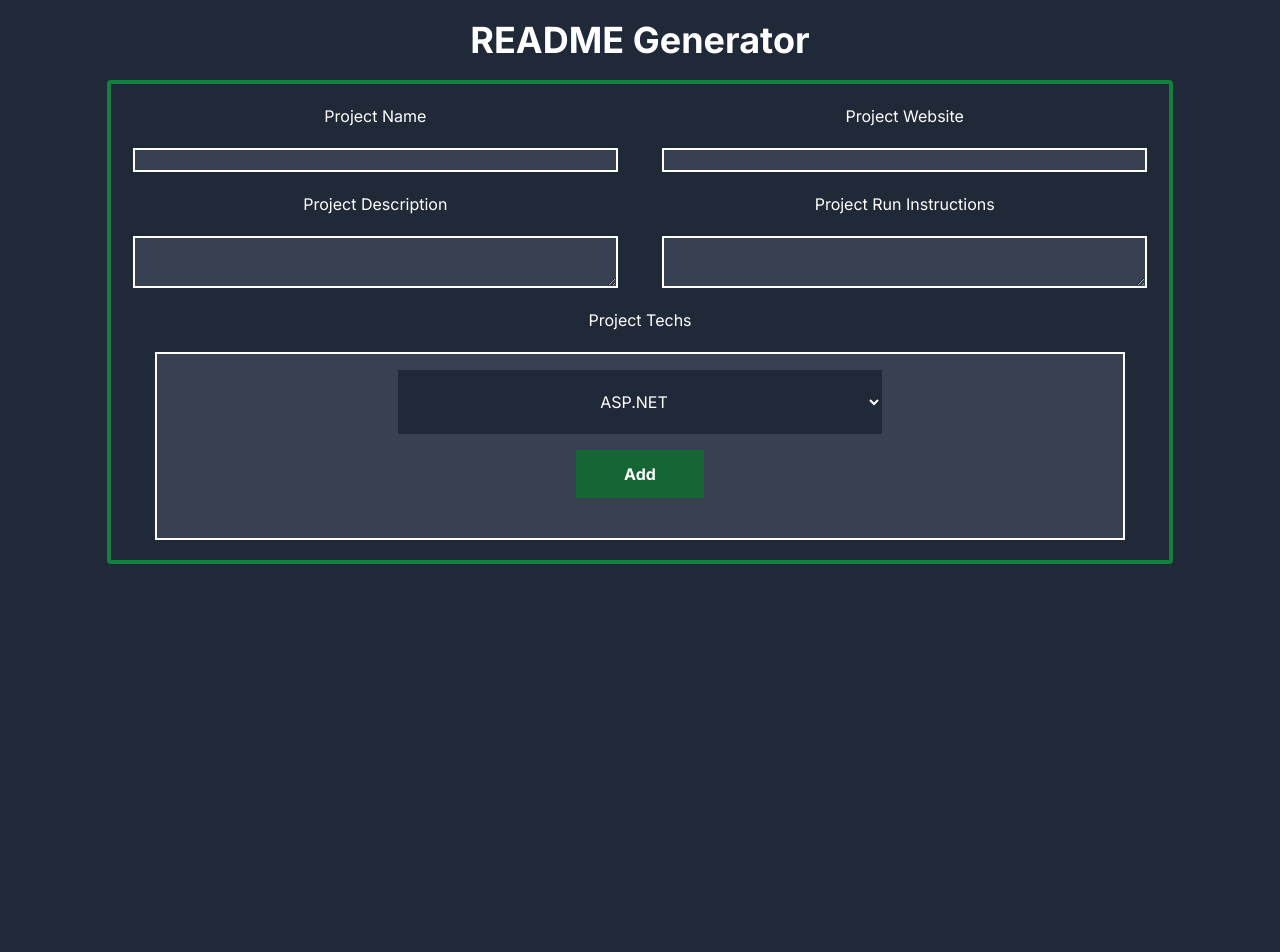
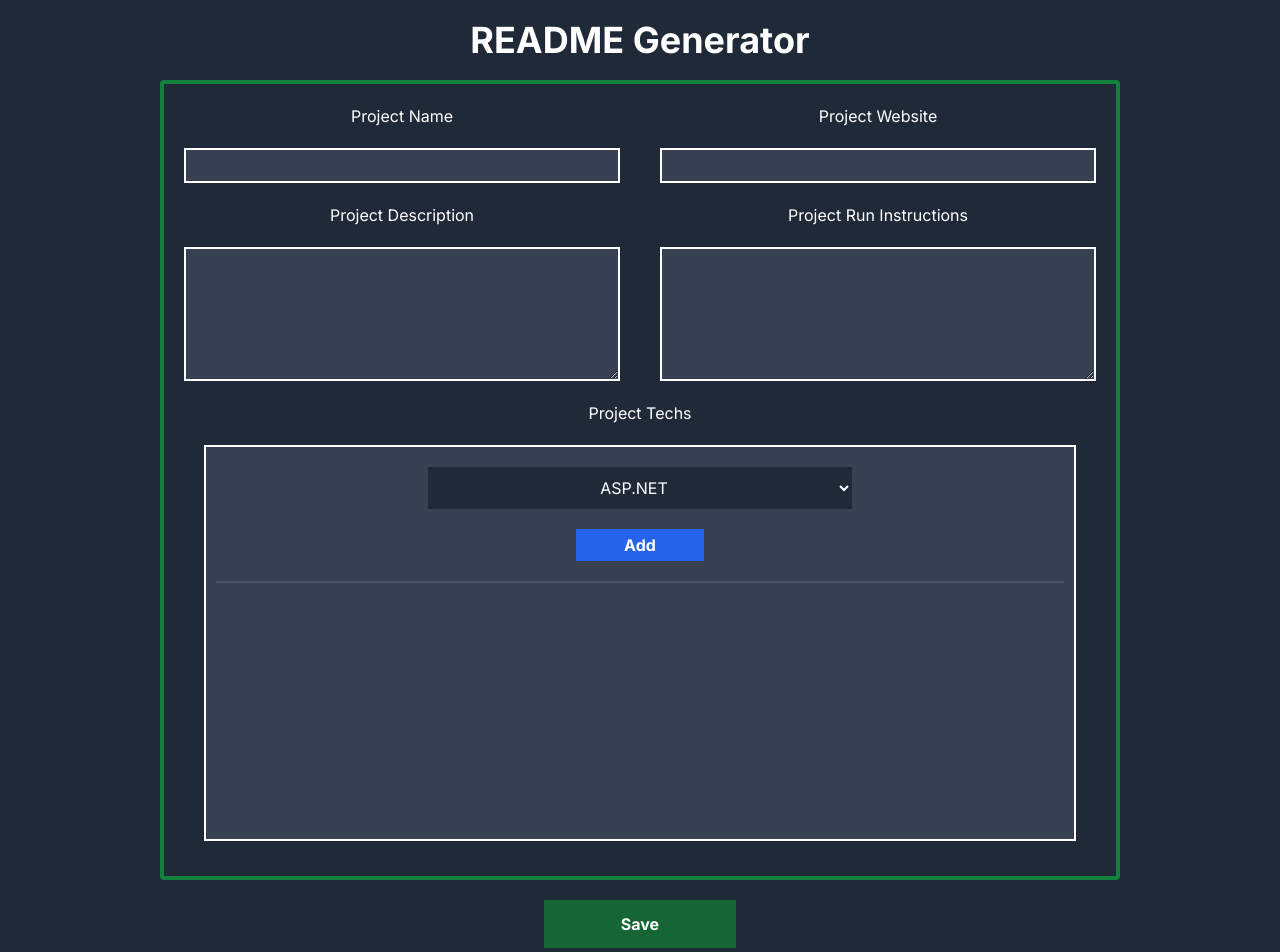
Before and after one commit to RuanEmanuell/readmegenerator, a Next.js app: page / in a window 1280 px wide. Shown: the top 952 px of the page. Before the commit the page ends 800 px from the top, so only its background shows below. Built offline with nearby package versions, Linux system fonts and the light colour scheme.

Commit message:
(Version 1.0) Adding README dialog

```diff
--- a/src/app/globals.css
+++ b/src/app/globals.css
@@ -8,10 +8,25 @@ body{
   height: 100vh;
   width: 100vw;
   min-width: 320px;
+  min-height: 320px;
   overflow: auto;
   background-color: theme("colors.gray.800");
 }
 
+dialog{
+  padding: 0;
+  margin: 0;
+  background-color: rgba(0, 0, 0, 0.801);
+  max-height: 100vh;
+  max-width: 100vw;
+  min-width: 320px;
+  min-height: 320px;
+}
+
+dialog[open]{
+  display: flex;
+}
+
 .whiteBox{
-  @apply text-white border-2 border-white bg-gray-700
+  @apply text-white border-2 border-white bg-gray-700 px-2.5
 }
--- a/src/app/page.tsx
+++ b/src/app/page.tsx
@@ -1,16 +1,11 @@
 "use client"
 
-import { useState } from "react";
+import { useRef, useState } from "react";
 
 type Tech = [string, string];
 
 export default function Home() {
-  const [projectName, setProjectName] = useState<string>("");
-  const [projectWebsite, setProjectWebsite] = useState<string>("");
-  const [projectDescription, setProjectDescription] = useState<string>("");
-  const [projectInstructions, setProjectInstructions] = useState<string>("");
-  const [currentTech, setCurrentTech] = useState<Tech>(["HTML", "https://cdn.jsdelivr.net/gh/devicons/devicon@latest/icons/html5/html5-original.svg"]);
-  const [selectedTechs, setSelectedTechs] = useState<Tech[]>([]);
+  const dialogRef = useRef<HTMLDialogElement>(null);
 
   const techs: Tech[] = [
     // Web
@@ -48,9 +43,9 @@ export default function Home() {
     ["Redis", "https://cdn.jsdelivr.net/gh/devicons/devicon@latest/icons/redis/redis-original.svg"],
 
     // Testing
-    ["Jest", "https://cdn.jsdelivr.net/gh/devicons/devicon@latest/icons/jest/jest-original.svg"],
+    ["Jest", "https://cdn.jsdelivr.net/gh/devicons/devicon@latest/icons/jest/jest-plain.svg"],
     ["Mocha", "https://cdn.jsdelivr.net/gh/devicons/devicon@latest/icons/mocha/mocha-original.svg"],
-    ["Cypressio", "https://cdn.jsdelivr.net/gh/devicons/devicon@latest/icons/cypress/cypressio-original.svg"],
+    ["Cypressio", "https://cdn.jsdelivr.net/gh/devicons/devicon@latest/icons/cypressio/cypressio-original.svg"],
 
     // CI/CD & DevOps
     ["Docker", "https://cdn.jsdelivr.net/gh/devicons/devicon@latest/icons/docker/docker-original.svg"],
@@ -66,9 +61,16 @@ export default function Home() {
 
     // Games
     ["Unity", "https://cdn.jsdelivr.net/gh/devicons/devicon@latest/icons/unity/unity-original.svg"],
-    ["Unreal Engine", "https://cdn.jsdelivr.net/gh/devicons/devicon@latest/icons/unreal/unreal-original.svg"],
+    ["Unreal Engine", "https://cdn.jsdelivr.net/gh/devicons/devicon@latest/icons/unrealengine/unrealengine-original.svg"],
     ["Godot", "https://cdn.jsdelivr.net/gh/devicons/devicon@latest/icons/godot/godot-original.svg"]
   ];
+
+  const [projectName, setProjectName] = useState<string>("");
+  const [projectWebsite, setProjectWebsite] = useState<string>("");
+  const [projectDescription, setProjectDescription] = useState<string>("");
+  const [projectInstructions, setProjectInstructions] = useState<string>("");
+  const [currentTech, setCurrentTech] = useState<Tech>(techs.sort()[0]);
+  const [selectedTechs, setSelectedTechs] = useState<Tech[]>([]);
 
 
   function addTech() {
@@ -81,12 +83,21 @@ export default function Home() {
     setSelectedTechs(prev => prev.filter(item => item !== tech));
   }
 
+  function openSaveMenu() {
+    dialogRef.current?.showModal();
+  }
+
+  function closeSaveMenu() {
+    dialogRef.current?.close();
+  }
+
   return (
-    <div className="w-full h-max">
-      <main className="max-w-screen-xl h-full m-auto flex justify-center flex-col">
+    <>
+      <div className="w-full h-full">
+        <main className="max-w-screen-xl h-max m-auto flex justify-center flex-col">
           <h1 className="text-center text-white font-bold text-4xl my-5">README Generator</h1>
-        <section className="w-11/12 md:w-10/12 h-full mx-auto border-4 border-green-700 rounded">
-          <div className="w-full h-1/3 md:h-1/6 grid grid-cols-1 md:grid-cols-2">
+          <section className="w-11/12 md:w-3/4 h-screen mx-auto border-4 border-green-700 rounded overflow-auto">
+            <div className="w-full h-1/4 md:h-1/8 grid grid-cols-1 md:grid-cols-2">
               <div className="h-full flex justify-center flex-col">
                 <h1 className="text-white my-5 text-center">Project Name</h1>
                 <input className="whiteBox h-1/2 w-11/12 m-auto"
@@ -102,7 +113,7 @@ export default function Home() {
                 </input>
               </div>
             </div>
-          <div className="w-full h-1/3 grid grid-cols-1 md:grid-cols-2">
+            <div className="w-full h-1/2 md:h-1/4 grid grid-cols-1 md:grid-cols-2">
               <div className="h-full w-full flex justify-center flex-col">
                 <h1 className="text-white my-5 text-center">Project Description</h1>
                 <textarea className="whiteBox h-3/4 w-11/12 m-auto"
@@ -118,11 +129,11 @@ export default function Home() {
                 </textarea>
               </div>
             </div>
-          <div className="w-full h-1/2">
+            <div className="w-full h-3/5 my-auto">
               <div className="h-full w-full text-center">
                 <h1 className="text-white my-5">Project Techs</h1>
                 <section className="whiteBox h-5/6 w-11/12 flex flex-col my-5 mx-auto">
-                <select className="bg-gray-800 text-white w-1/2 h-16 text-center my-4 m-auto">
+                  <select className="bg-gray-800 text-white w-1/2 h-16 text-center my-5 m-auto">
                     {Object.values(techs.sort()).map(tech =>
                       <option
                         className="bg-gray-800"
@@ -130,9 +141,9 @@ export default function Home() {
                         onClick={() => setCurrentTech(tech)}
                       >{tech[0]}</option>)}
                   </select>
-                <button className="bg-green-800 text-white w-32 h-12 font-bold mx-auto"
+                  <button className="bg-blue-600 text-white w-32 h-12 font-bold mx-auto"
                     onClick={addTech}>Add</button>
-                <div className="h-1/2 grid grid-cols-2 sm:grid-cols-3 lg:grid-cols-4 my-5">
+                  <div className="border-t-2 border-gray-600 h-full grid grid-cols-2 sm:grid-cols-3 lg:grid-cols-4 mt-5 overflow-auto">
                     {Object.values(selectedTechs).map(tech =>
                       <div key={tech[0]} className="w-40 h-10 mx-auto my-2.5 grid grid-cols-5 bg-gray-800 cursor-pointer" onClick={() => removeTech(tech)}>
                         <div className="col-span-1 my-auto">
@@ -145,7 +156,35 @@ export default function Home() {
               </div>
             </div>
           </section>
+          <button className="bg-green-800 text-white w-48 h-12 font-bold mx-auto my-5"
+            onClick={openSaveMenu}>Save</button>
         </main>
       </div>
+      <dialog ref={dialogRef} className="h-full w-full" onClick={closeSaveMenu}>
+        <div className="m-auto flex flex-col">
+          <section className="border-2 bg-gray-800 h-max w-full max-w-screen-md mx-auto my-5">
+            <h1 className="border-b-2 border-gray-700 text-white font-bold text-4xl m-5">{projectName}</h1>
+            <h2 className="text-white font-bold text-2xl m-5">What is this? 🤔</h2>
+            <p className="text-white text-lg m-5">{projectDescription}</p>
+            <h2 className="text-white font-bold text-2xl m-5">Where can I acess it? 🖥</h2>
+            <p className="text-white text-lg m-5">You can acess it <a href={projectDescription} target="_blank" className="text-blue-500">here</a></p>
+            <h2 className="text-white font-bold text-2xl m-5">Which tecnologies were used to build it? 🚀 </h2>
+            <div className="grid grid-cols-2 sm:grid-cols-3 m-5">
+              {Object.values(selectedTechs).map(tech =>
+                <div key={tech[0]} className="w-40 h-10 my-2.5 grid grid-cols-5 bg-gray-700 cursor-pointer">
+                  <div className="col-span-1 my-auto">
+                    <img src={tech[1]} alt={tech[0]} className="h-auto w-1/2 object-cover mx-2.5" />
+                  </div>
+                  <p className="col-span-4 text-white my-auto">{tech[0]}</p>
+                </div>)}
+            </div>
+            <h2 className="text-white font-bold text-2xl m-5">How to run in development mode 🏃</h2>
+            <p className="m-5 text-white bg-gray-700">{projectInstructions}</p>
+          </section>
+          <button className="bg-green-800 text-white w-48 h-12 font-bold mx-auto my-5"
+            onClick={openSaveMenu}>Copy</button>
+        </div>
+      </dialog>
+    </>
   );
 }
--- a/tailwind.config.ts
+++ b/tailwind.config.ts
@@ -13,6 +13,10 @@ const config: Config = {
         "gradient-conic":
           "conic-gradient(from 180deg at 50% 50%, var(--tw-gradient-stops))",
       },
+      height:{
+        "1/8" : "12.5%",
+        "3/5" : "60%",
+      }
     },
   },
   plugins: [],
```
Lines whose indentation alone changed are shown as unchanged.
